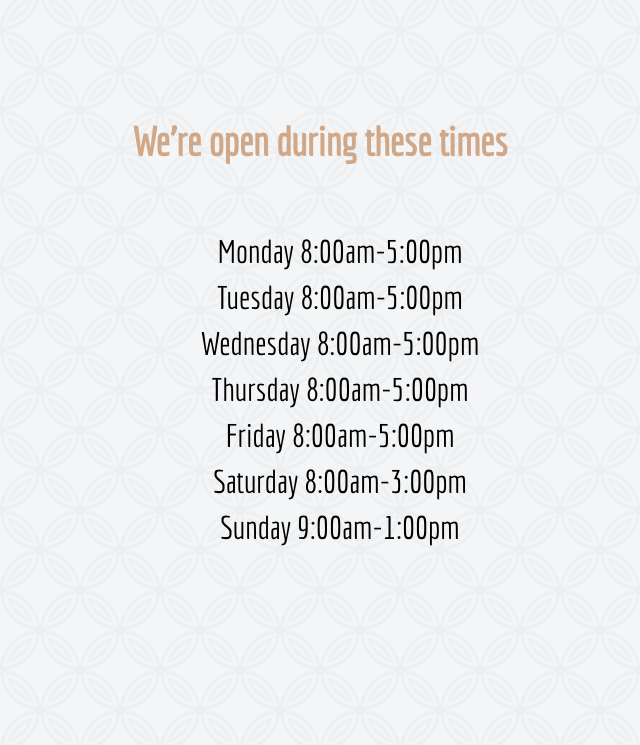
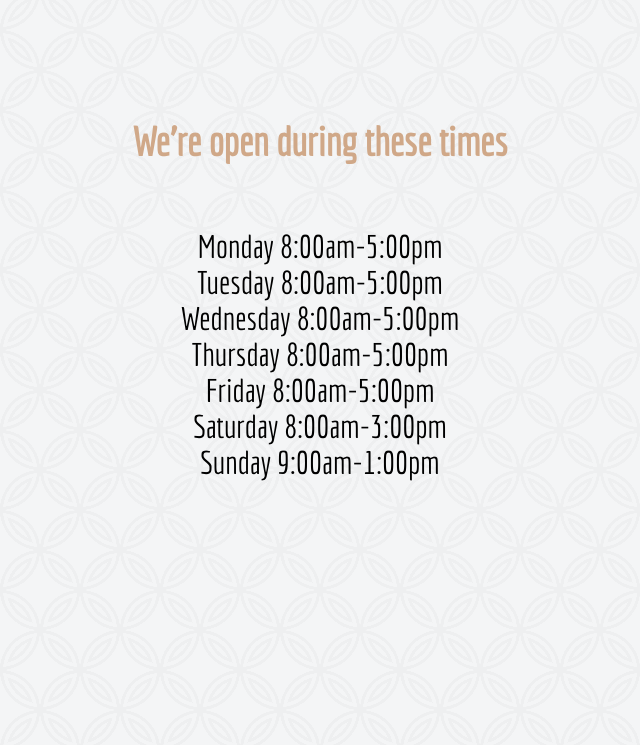
Before and after one commit to zacwillmington/website, a PHP site: page /opening-hrs.html in a window 1280 px wide. Shown: the part 330-1075 px from the top of the page, without its empty margins (320-960 px from the left). Run offline with PHP 8.4, Linux system fonts and the light colour scheme.

Commit message:
about and opeing times changees

```diff
--- a/css/main.css
+++ b/css/main.css
@@ -168,6 +168,8 @@ nav a{
   text-align: center;
   font-family: 'Economica', sans-serif;
   font-size: 1.5em;
+  margin: 0;
+  padding: 0;
 
 
 }
@@ -177,12 +179,14 @@ nav a{
 }
 .wrapper-opening-hours ul {
   margin: 4% auto;
+  padding: 0;
 
 
 }
 
 .opening-hrs-content {
   margin: 10% auto ;
+  padding: 0;
 
 }
 
@@ -290,7 +294,7 @@ nav a{
     width: 500px;
     height: 500px;
     padding: 5% 5% 5% 5%;
-
+    margin: auto;
 
   }
 
```
